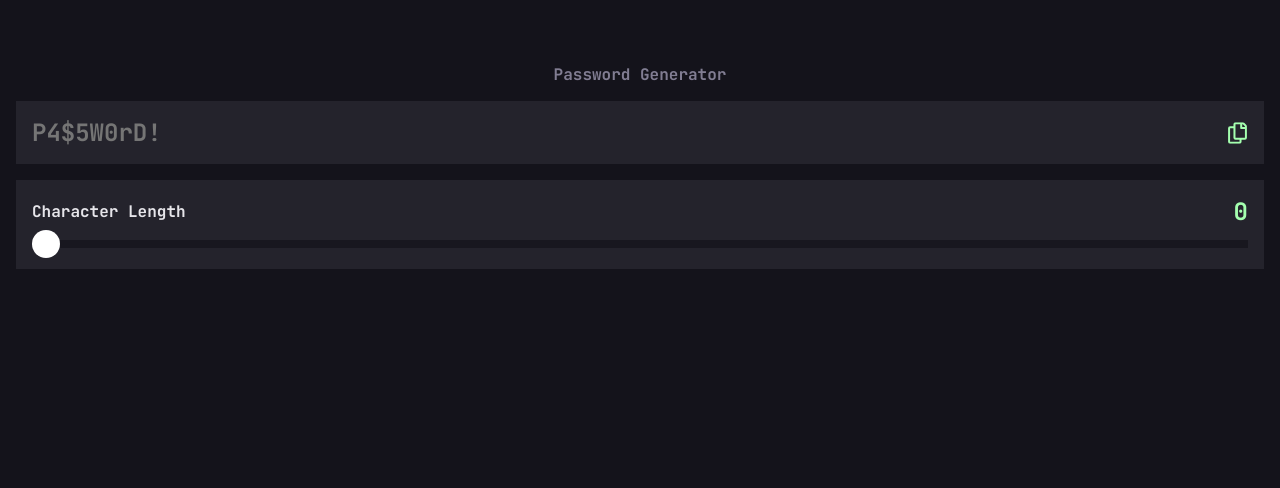
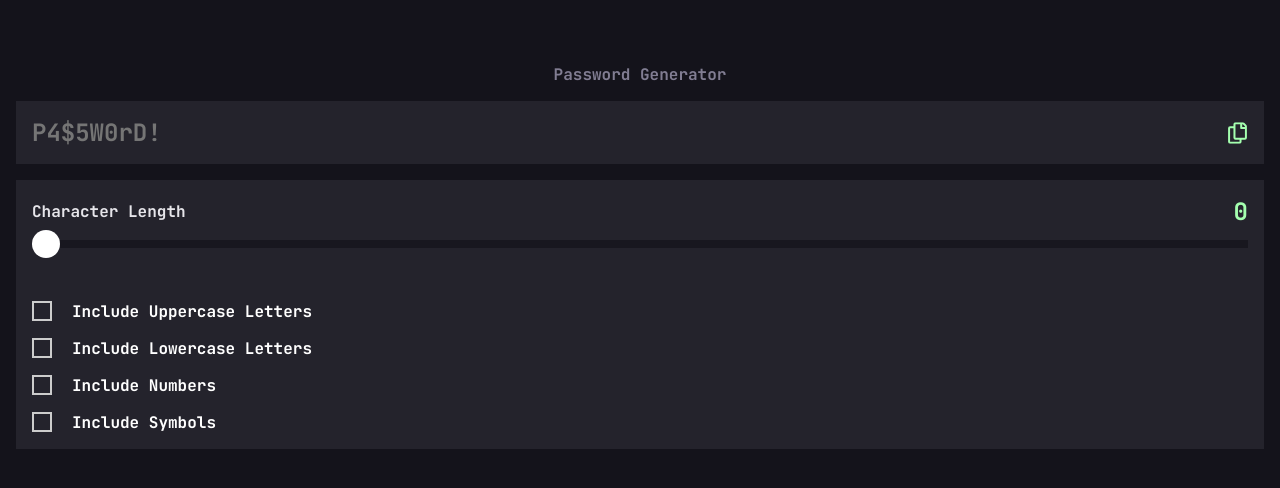
Before and after one commit to GeorgeMachaidze/password-generator, a React (Create React App) app: page / in a window 1280 px wide. Shown: the top 488 px of the page. Built offline with nearby package versions, Linux system fonts and the light colour scheme; the HTML template or start-up script is replaced by a standard one.

Commit message:
added check boxes

```diff
--- a/src/App.css
+++ b/src/App.css
@@ -69,3 +69,31 @@ input[type="range"]::-webkit-slider-thumb {
   cursor: pointer;
   border-radius: 50%;
 }
+.checkBoxes{
+  padding: 16px;
+}
+.checkBox{
+  display: flex;
+  flex-direction: row;
+  padding-top: 16px;
+}
+input[type="checkbox"] {
+  -webkit-appearance: none;
+  width: 20px;
+  height: 20px;
+  background-color: rgba(36, 35, 44, 1);
+  border: 2px solid #ccc;
+  outline: none;
+  transition: background-color 0.2s;
+}
+
+input[type="checkbox"]:checked {
+  background-color: rgba(164, 255, 175, 1)
+}
+.checkBox p{
+  margin-left: 20px;
+  color: white;
+  font-size: 16px;
+  line-height: 21px;
+
+}
--- a/src/App.js
+++ b/src/App.js
@@ -3,6 +3,10 @@ import './App.css';
 import React, { useState } from 'react';
 import RangeInput from './range-input';
 import TextInput from './text-input';
+import ChecxboxForUpperCase from './check-box-for-upper-case';
+import ChecxboxForLowerCase from './check-box-for-lower-case';
+import ChecxboxForNumbers from './check-box-for-number';
+import ChecxboxForSymbols from './check-box-for-symbols';
 
 
 function App() {
@@ -19,6 +23,12 @@ function App() {
           <div className='firstSection'>
         <RangeInput/>
           </div>
+          <div className='checkBoxes'>
+            <ChecxboxForUpperCase/>
+            <ChecxboxForLowerCase/>
+            <ChecxboxForNumbers/>
+            <ChecxboxForSymbols/>
+          </div>
         </div>
     </div>
   );
--- /dev/null
+++ b/src/check-box-for-lower-case.js
@@ -0,0 +1,29 @@
+import React, { useState } from 'react';
+
+
+function ChecxboxForLowerCase(){
+    const [checked, setChecked] = useState(false);
+
+    function handleChange(event){
+        setChecked(event.target.checked);
+    }
+
+    return (
+        <div className='checkBox '>
+               <input
+            type="checkbox"
+            id="checkboxInput"
+            name="checkboxInput"
+            checked={checked}
+            onChange={handleChange}
+            />
+              <span className="checkbox-icon">
+                <i className="fas fa-check"></i>
+              </span>
+            <p>Include Lowercase Letters</p>
+        </div>
+    )
+}
+
+
+export default ChecxboxForLowerCase
--- /dev/null
+++ b/src/check-box-for-number.js
@@ -0,0 +1,29 @@
+import React, { useState } from 'react';
+
+
+function ChecxboxForNumbers(){
+    const [checked, setChecked] = useState(false);
+
+    function handleChange(event){
+        setChecked(event.target.checked);
+    }
+
+    return (
+        <div className='checkBox '>
+               <input
+            type="checkbox"
+            id="checkboxInput"
+            name="checkboxInput"
+            checked={checked}
+            onChange={handleChange}
+            />
+              <span className="checkbox-icon">
+                <i className="fas fa-check"></i>
+              </span>
+            <p>Include Numbers</p>
+        </div>
+    )
+}
+
+
+export default ChecxboxForNumbers
--- /dev/null
+++ b/src/check-box-for-symbols.js
@@ -0,0 +1,29 @@
+import React, { useState } from 'react';
+
+
+function ChecxboxForSymbols(){
+    const [checked, setChecked] = useState(false);
+
+    function handleChange(event){
+        setChecked(event.target.checked);
+    }
+
+    return (
+        <div className='checkBox '>
+               <input
+            type="checkbox"
+            id="checkboxInput"
+            name="checkboxInput"
+            checked={checked}
+            onChange={handleChange}
+            />
+              <span className="checkbox-icon">
+                <i className="fas fa-check"></i>
+              </span>
+            <p>Include Symbols</p>
+        </div>
+    )
+}
+
+
+export default ChecxboxForSymbols
--- /dev/null
+++ b/src/check-box-for-upper-case.js
@@ -0,0 +1,29 @@
+import React, { useState } from 'react';
+
+
+function ChecxboxForUpperCase(){
+    const [checked, setChecked] = useState(false);
+
+    function handleChange(event){
+        setChecked(event.target.checked);
+    }
+
+    return (
+        <div className='checkBox '>
+               <input
+            type="checkbox"
+            id="checkboxInput"
+            name="checkboxInput"
+            checked={checked}
+            onChange={handleChange}
+            />
+              <span className="checkbox-icon">
+                <i className="fas fa-check"></i>
+              </span>
+            <p>Include Uppercase Letters</p>
+        </div>
+    )
+}
+
+
+export default ChecxboxForUpperCase
```
